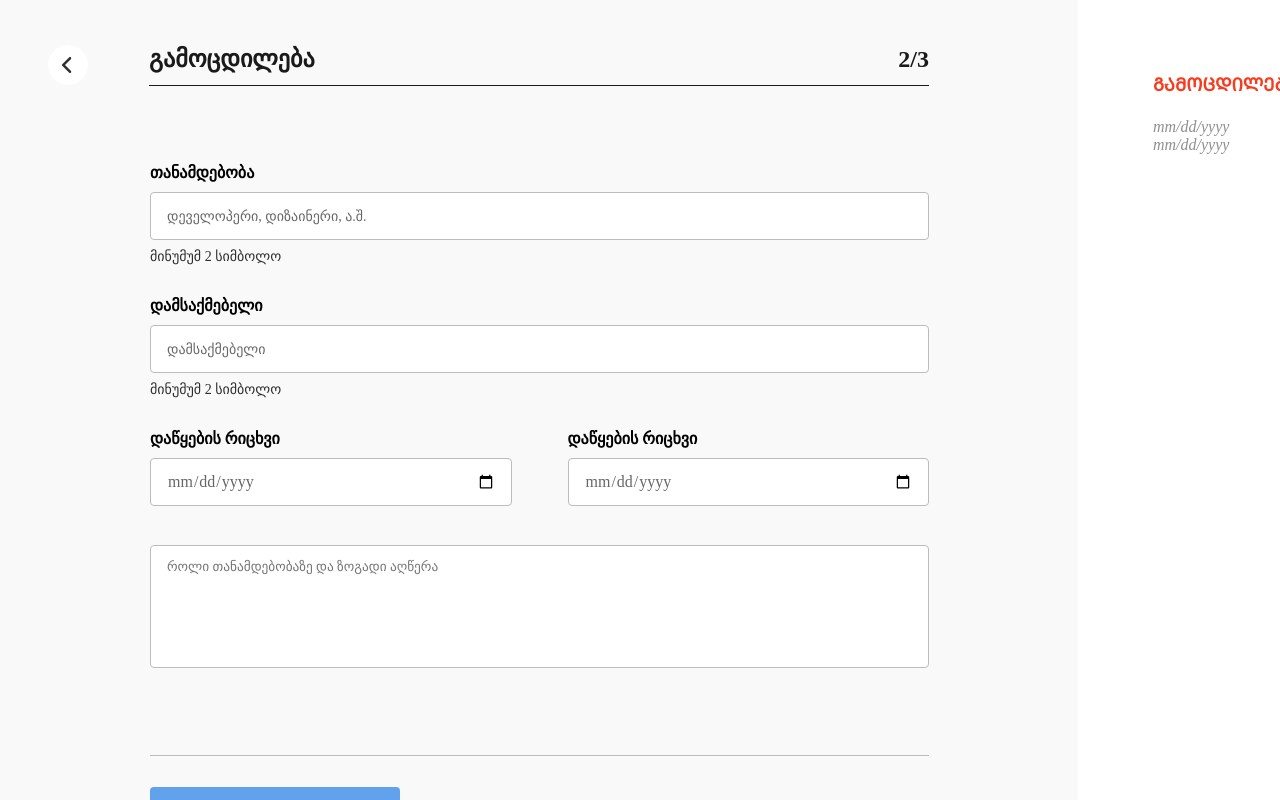
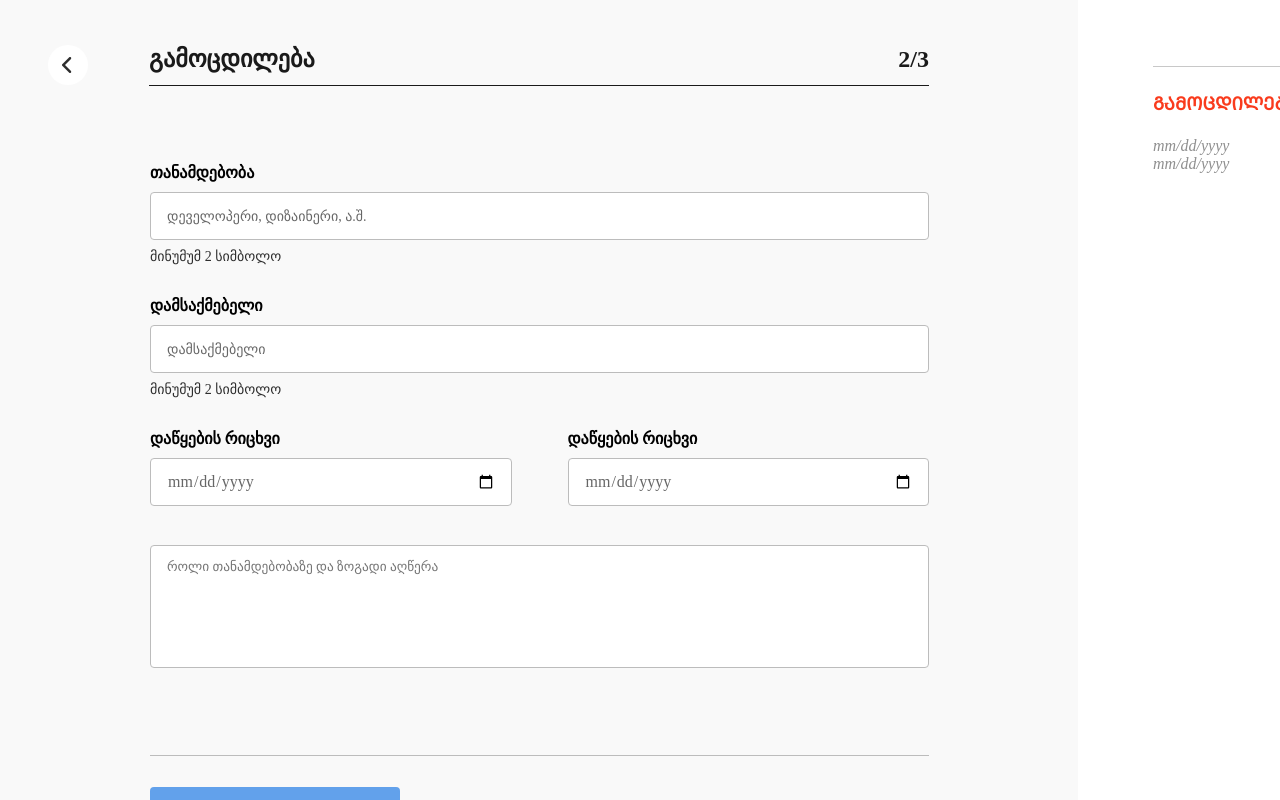
Before and after one commit to beqa200/team-5, a React (Vite) app: page /Experience in a window 1280 px wide. Shown: the top 800 px of the page. Built offline with nearby package versions, Linux system fonts and the light colour scheme; a web font is replaced by a local one.

Commit message:
styles: add styles

```diff
--- a/src/components/CVcomponent.tsx
+++ b/src/components/CVcomponent.tsx
@@ -13,6 +13,14 @@ function CVcomponent() {
       {location.pathname === "/" ||
         (location.pathname === "/PersonalInfo" ? null : (
           <>
+            <div
+              style={{
+                width: "100%",
+                height: "1px",
+                backgroundColor: "#c8c8c8",
+                marginTop: "18px",
+              }}
+            ></div>
             <Experience>ᲒᲐᲛᲝᲪᲓᲘᲚᲔᲑᲐ</Experience>
             {experienceCv.map((item, index) => (
               <div key={index} style={{ marginTop: "15px" }}>
```
